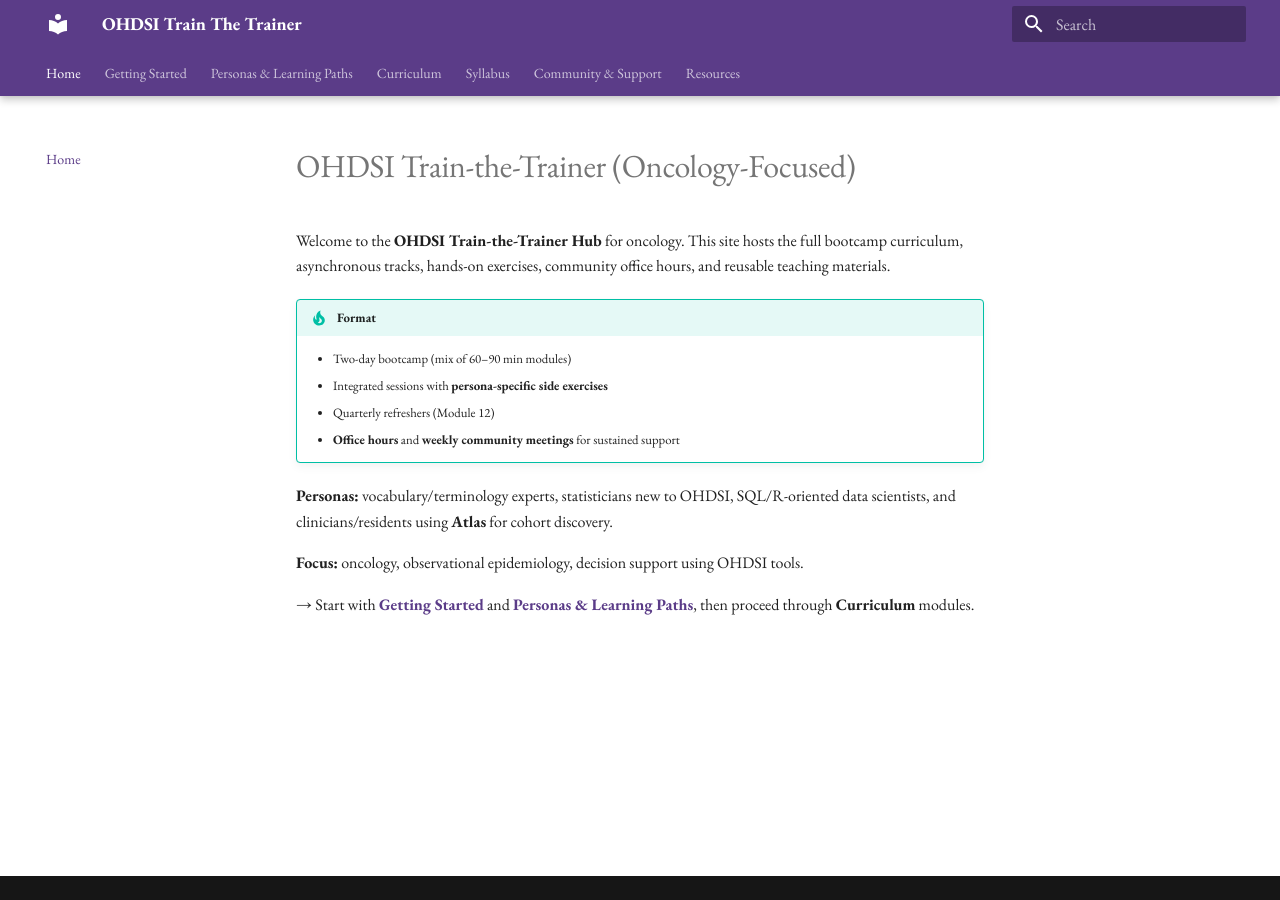
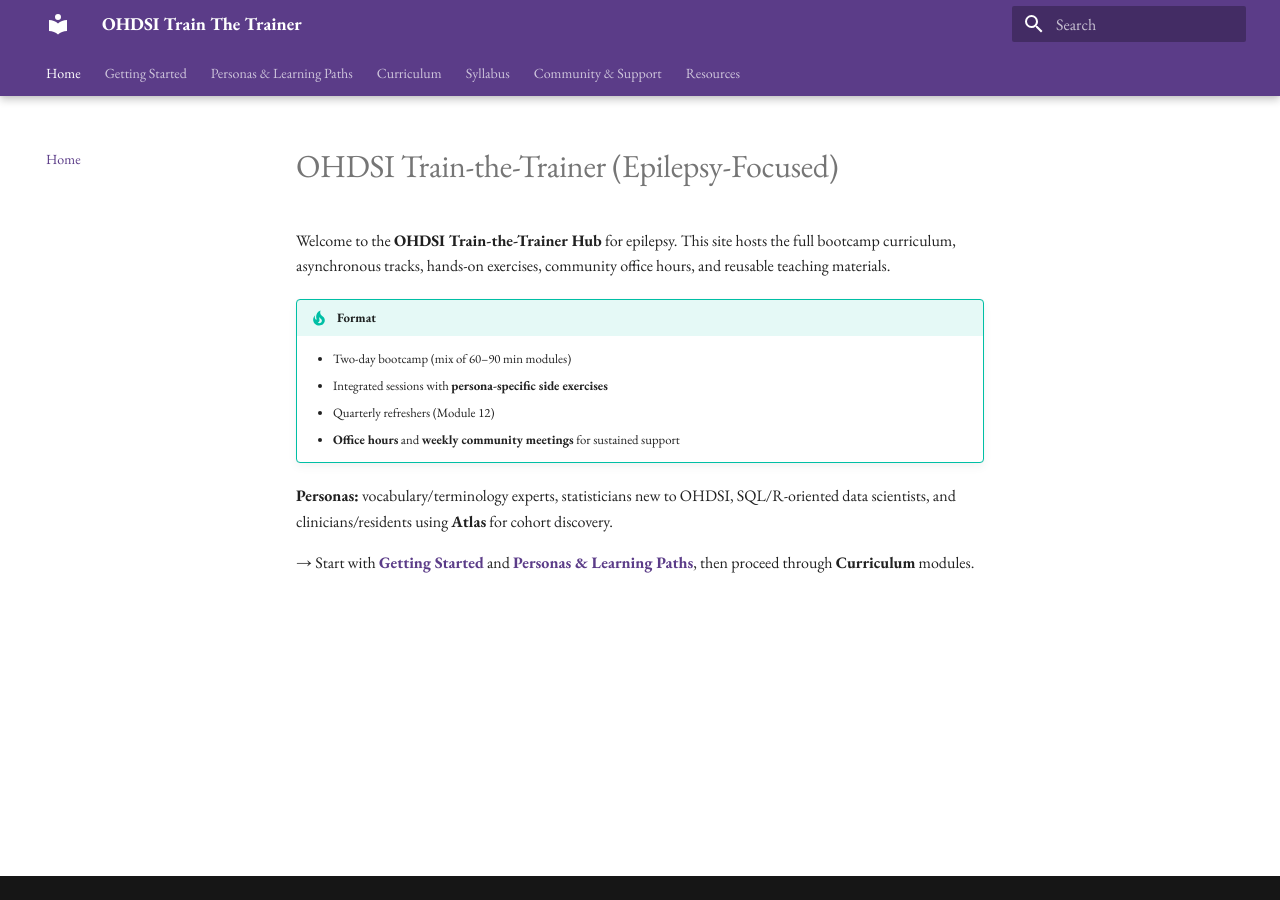
Before and after one commit to BoyceLab/OHDSITrainTheTrainer-EPILEPSY, an MkDocs documentation site: the page built from docs/index.md, in a window 1280 px wide. Built offline with MkDocs 1.6.1 and Material for MkDocs 9.7.7, drawn with Linux system fonts in a browser that asks for light colours.

Commit message:
Update index.md

```diff
--- a/docs/index.md
+++ b/docs/index.md
@@ -1,6 +1,6 @@
-# OHDSI Train-the-Trainer (Oncology-Focused)
+# OHDSI Train-the-Trainer (Epilepsy-Focused)
 
-Welcome to the **OHDSI Train-the-Trainer Hub** for oncology. This site hosts the full bootcamp curriculum, asynchronous tracks, hands-on exercises, community office hours, and reusable teaching materials.
+Welcome to the **OHDSI Train-the-Trainer Hub** for epilepsy. This site hosts the full bootcamp curriculum, asynchronous tracks, hands-on exercises, community office hours, and reusable teaching materials.
 
 !!! tip "Format"
     * Two-day bootcamp (mix of 60–90 min modules)
@@ -10,6 +10,4 @@
 
 **Personas:** vocabulary/terminology experts, statisticians new to OHDSI, SQL/R-oriented data scientists, and clinicians/residents using **Atlas** for cohort discovery.
 
-**Focus:** oncology, observational epidemiology, decision support using OHDSI tools.
-
 → Start with **[Getting Started](getting-started.md)** and **[Personas & Learning Paths](personas.md)**, then proceed through **Curriculum** modules.
```
